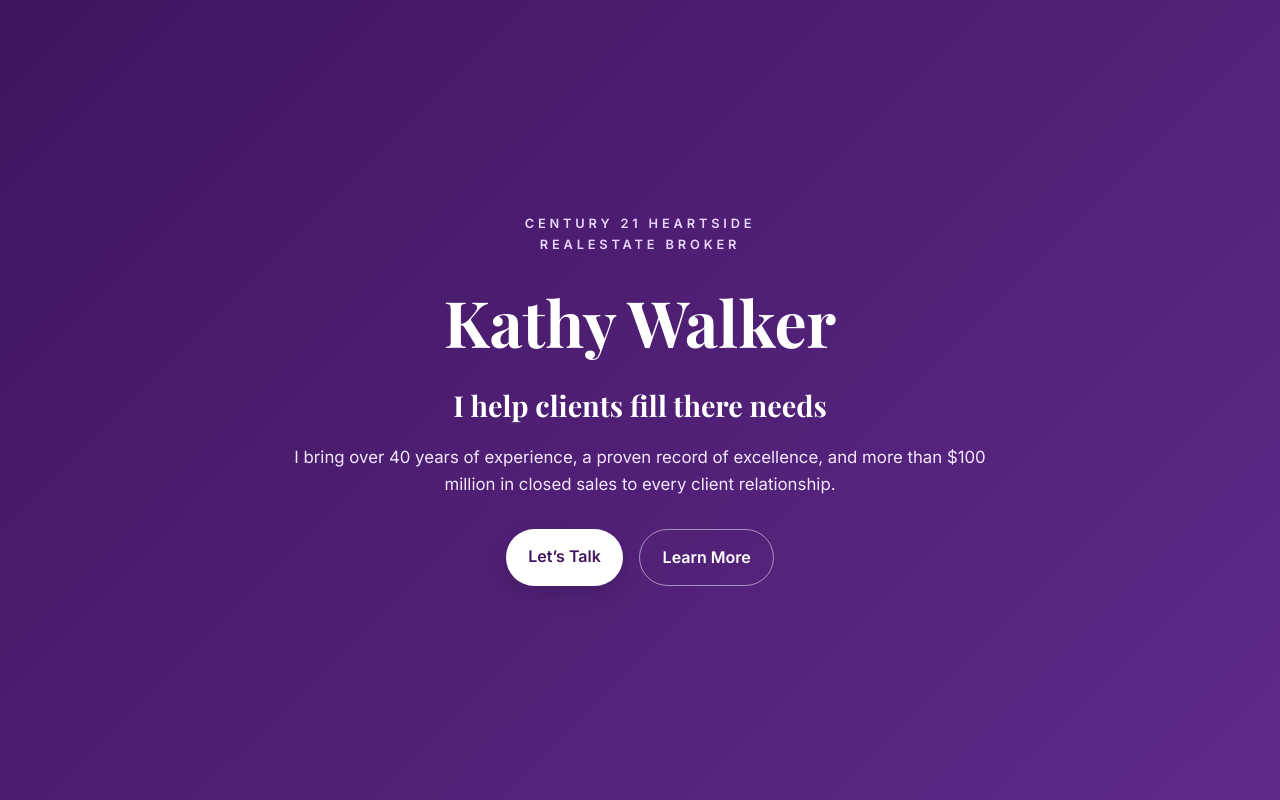
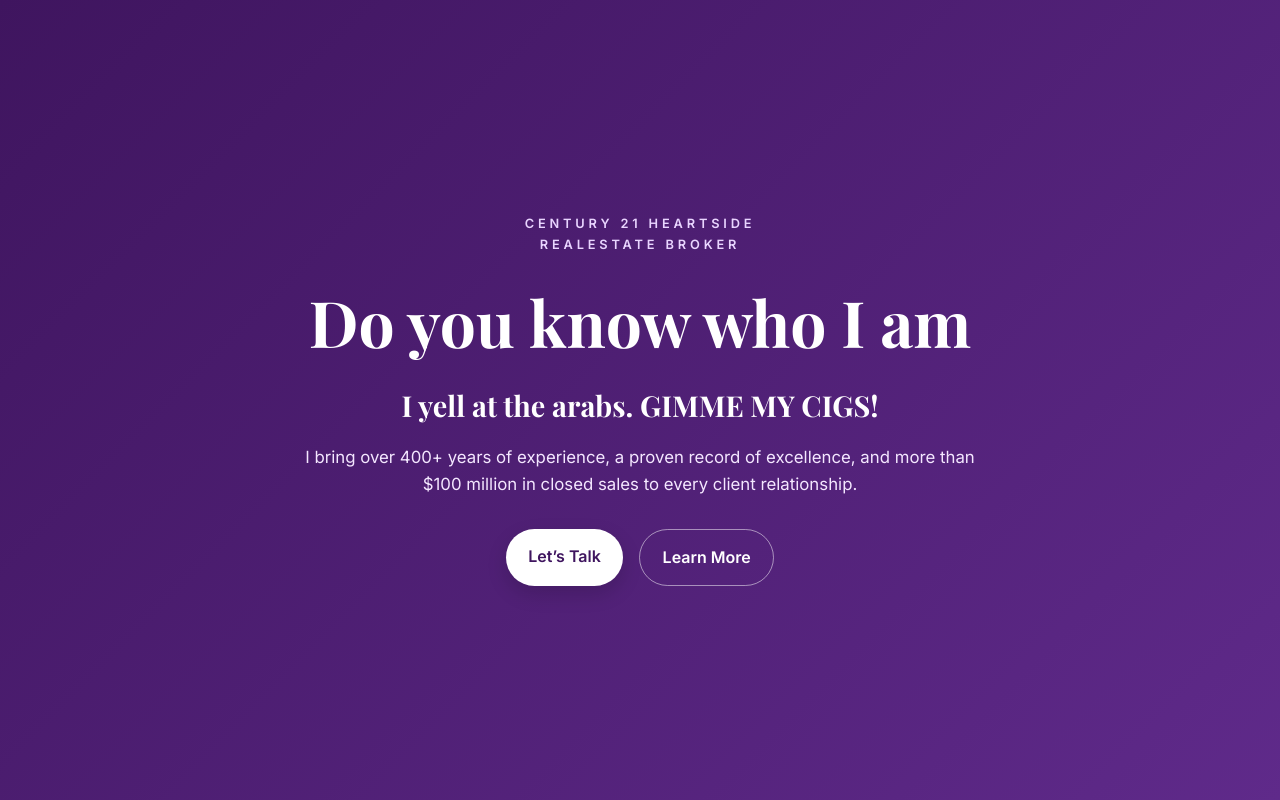
Before and after one commit to Vexi1/kathy, a plain HTML site: page index.html in a window 1280 px wide. Shown: the top 800 px of the page. Drawn offline with nearby package versions, Linux system fonts and the light colour scheme.

Commit message:
Update index.html

```diff
--- a/index.html
+++ b/index.html
@@ -21,10 +21,10 @@
       <div class="hero-content">
         <p class="eyebrow">Century 21 Heartside
         <br> Realestate Broker</p>
-        <h1>Kathy Walker</h1>
-        <h2>I help clients fill there needs</h2>
+        <h1>Do you know who I am</h1>
+        <h2>I yell at the arabs. GIMME MY CIGS!</h2>
         <p class="intro">
-          I bring over 40 years of experience, a proven record of excellence,
+          I bring over 400+ years of experience, a proven record of excellence,
           and more than $100 million in closed sales to every client relationship.
         </p>
         <div class="hero-actions">
```
